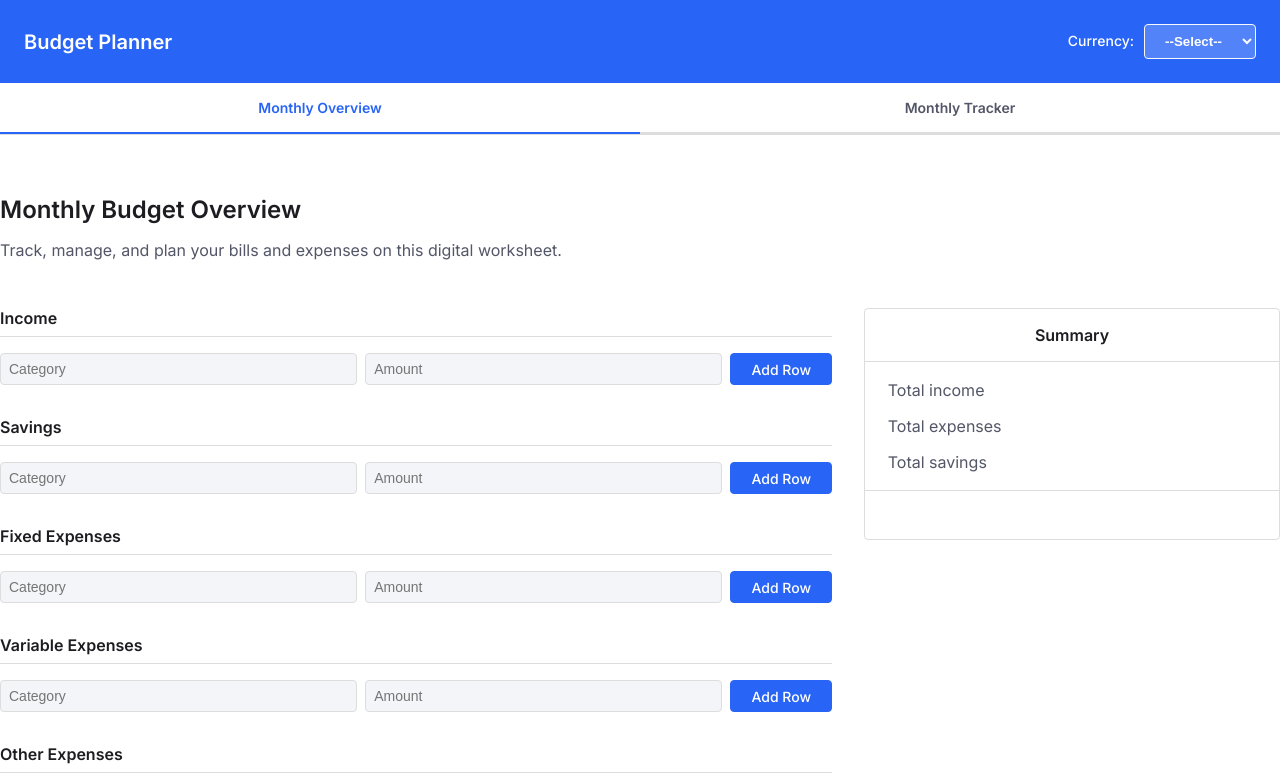
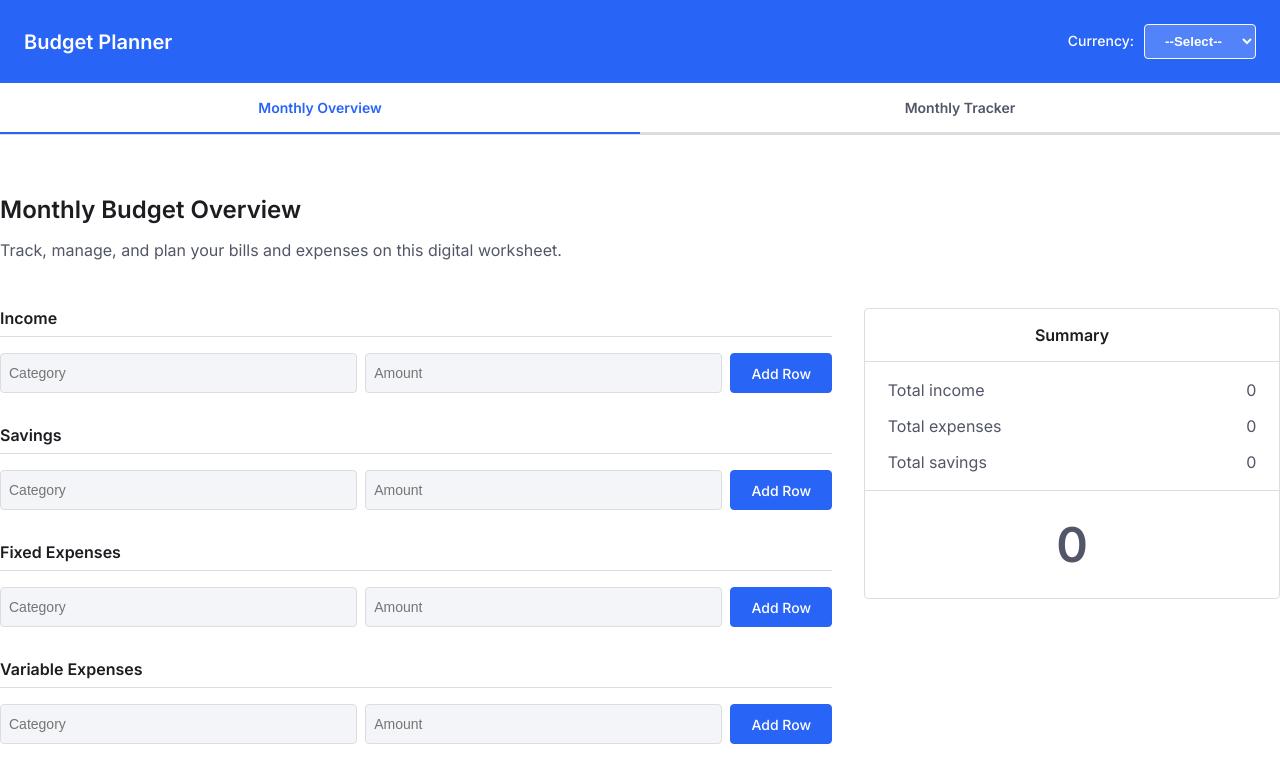
Before and after one commit to aliciaboyd/budget-planner, a React (Vite) app: page / in a window 1280 px wide. Shown: the top 778 px of the page. Built offline with nearby package versions, Linux system fonts and the light colour scheme.

Commit message:
Adds budget summary totals

```diff
--- a/src/assets/App.css
+++ b/src/assets/App.css
@@ -161,7 +161,7 @@ h3 {
 .primary-btn {
   font-size: 14px;
   font-weight: 500;
-  height: 2rem;
+  height: 2.5rem;
   padding-inline: 1.25rem;
   border-radius: 4px;
   cursor: pointer;
@@ -217,7 +217,7 @@ h3 {
 
 input {
   width: 100%;
-  height: 2rem;
+  height: 2.5rem;
   font-size: 1rem;
   padding-inline: 0.5rem;
   background-color: var(--bg-grey);
@@ -255,7 +255,7 @@ input::placeholder {
 }
 
 .row-container p {
-  height: 2rem;
+  height: 2.5rem;
   border: 1px solid var(--outline-grey);
   border-radius: 0.25rem;
   display: flex;
@@ -301,8 +301,36 @@ input::placeholder {
   text-align: center;
   padding-block: 1.5rem;
   border-top: 1px solid var(--outline-grey);
-  font-size: 2.5rem;
+  font-size: 3rem;
   font-weight: 600;
+}
+
+.positive,
+.negative {
+  display: block;
+  text-align: center;
+  text-transform: uppercase;
+  font-size: 14px;
+  font-weight: 600;
+  border: 1px solid var(--blue);
+  border-radius: 1rem;
+  padding: 0.25rem 0.5rem;
+  margin: 10px auto;
+  width: 50%;
+  max-width: 200px;
+  transition: 200ms ease-in-out;
+  animation: fadeIn 0.3s ease-in;
+}
+
+.positive {
+  color: var(--blue);
+  background-color: var(--t-blue);
+}
+
+.negative {
+  color: rgb(233, 105, 8);
+  border: 1px solid rgb(233, 105, 8);
+  background-color: rgba(233, 132, 8, 0.1);
 }
 
 @media (min-width: 720px) {
--- a/src/assets/global.css
+++ b/src/assets/global.css
@@ -3,7 +3,7 @@
 :root {
   --white: #ffffff;
   --blue: #2864f6;
-  --t-blue: #2862f626;
+  --t-blue: #2862f613;
   --lt-grey: #f8f9fc;
   --bg-grey: #f3f5f9;
   --outline-grey: #ddddde;
--- a/src/components/BudgetSummary.jsx
+++ b/src/components/BudgetSummary.jsx
@@ -1,8 +1,10 @@
-import { useEffect, useContext } from "react";
+import { useContext } from "react";
 import { CurrencyContext } from "../context/CurrencyContext";
 
 export default function BudgetSummary(props) {
   const symbol = useContext(CurrencyContext);
+  const remainder =
+    props.incomeTotal - props.expensesTotal - props.savingsTotal;
 
   return (
     <section className="summary">
@@ -15,21 +17,35 @@ export default function BudgetSummary(props) {
               {/* <td className="right">${income}</td> */}
               <td className="right">
                 {symbol}
-                <span></span>
+                <span>{props.incomeTotal}</span>
               </td>
             </tr>
             <tr>
               <td>Total expenses</td>
-              <td className="right">{symbol}</td>
+              <td className="right">
+                {symbol}
+                <span>{props.expensesTotal}</span>
+              </td>
             </tr>
             <tr>
               <td>Total savings</td>
-              <td className="right">{symbol}</td>
+              <td className="right">
+                {symbol}
+
+                <span>{props.savingsTotal}</span>
+              </td>
             </tr>
           </tbody>
         </table>
-        <p className="total-summary">{symbol}</p>
-        {<span></span>}
+        <p className="total-summary">
+          {symbol}
+          {remainder}
+          {remainder !== 0 && (
+            <span className={remainder >= 0 ? "positive" : "negative"}>
+              {remainder > 0 ? "Positve Net Total" : "Negative Net Total"}
+            </span>
+          )}
+        </p>
       </div>
     </section>
   );
--- a/src/components/InputGroup.jsx
+++ b/src/components/InputGroup.jsx
@@ -8,7 +8,7 @@ export default function InputGroup(props) {
   function setAmount(event) {
     setItem({
       ...item,
-      amount: event.target.value,
+      amount: parseFloat(event.target.value),
     });
   }
 
--- a/src/pages/BudgetOverview.jsx
+++ b/src/pages/BudgetOverview.jsx
@@ -2,7 +2,6 @@ import BudgetSummary from "../components/BudgetSummary";
 import { useState, useEffect } from "react";
 import InputGroup from "../components/InputGroup";
 
-function BudgetOverview(props) {
 if (localStorage.getItem("budget") === null) {
   localStorage.setItem(
     "budget",
@@ -16,12 +15,52 @@ function BudgetOverview(props) {
   );
 }
 
+function BudgetOverview(props) {
   const [budget, setBudget] = useState(
     JSON.parse(localStorage.getItem("budget"))
   );
 
+  const [total, setTotal] = useState({ income: 0, savings: 0, expenses: 0 });
+
+  function setTotalIncome() {
+    setTotal((prevTotal) => {
+      let tempTotal = 0;
+      for (let i = 0; i < budget.income.length; i++) {
+        tempTotal += budget.income[i].amount;
+      }
+      return { ...prevTotal, income: tempTotal };
+    });
+  }
+  function setTotalSavings() {
+    setTotal((prevTotal) => {
+      let tempTotal = 0;
+      for (let i = 0; i < budget.savings.length; i++) {
+        tempTotal += budget.savings[i].amount;
+      }
+      return { ...prevTotal, savings: tempTotal };
+    });
+  }
+  function setTotalExpenses() {
+    setTotal((prevTotal) => {
+      let tempTotal = 0;
+      for (let i = 0; i < budget.fixed.length; i++) {
+        tempTotal += budget.fixed[i].amount;
+      }
+      for (let i = 0; i < budget.variable.length; i++) {
+        tempTotal += budget.variable[i].amount;
+      }
+      for (let i = 0; i < budget.other.length; i++) {
+        tempTotal += budget.other[i].amount;
+      }
+      return { ...prevTotal, expenses: tempTotal };
+    });
+  }
+
   useEffect(() => {
     localStorage.setItem("budget", JSON.stringify(budget));
+    setTotalIncome();
+    setTotalSavings();
+    setTotalExpenses();
   }, [budget]);
 
   function addItem(newItem, category) {
@@ -165,7 +204,12 @@ function BudgetOverview(props) {
                 })}
             </div>
           </div>
-          <BudgetSummary currency={props.currency}></BudgetSummary>
+          <BudgetSummary
+            currency={props.currency}
+            incomeTotal={total.income}
+            savingsTotal={total.savings}
+            expensesTotal={total.expenses}
+          ></BudgetSummary>
         </div>
       </div>
     </main>
```
Lines whose indentation alone changed are shown as unchanged.
